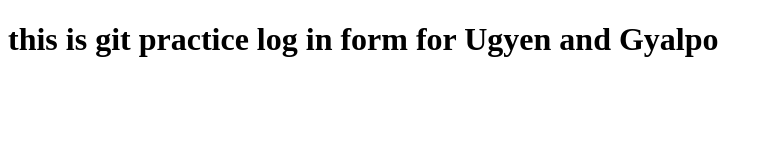
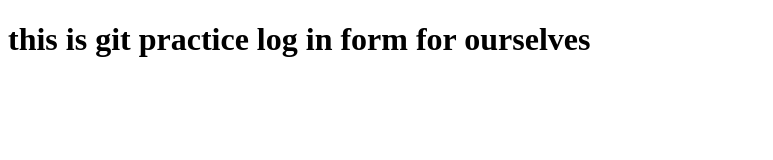
Before and after one commit to PemaGyalpo97/GitTutorial, a plain HTML site: page index.html in a window 1280 px wide. Shown: the whole page, without its empty margins (0-773 px from the left). Drawn offline with Linux system fonts and the light colour scheme.

Commit message:
Update index.html

```diff
--- a/index.html
+++ b/index.html
@@ -3,7 +3,7 @@
 <html>
 
 	<h1>this is git practice
-log in form for Ugyen and Gyalpo</h1>
+log in form for ourselves</h1>
 
 
 </html>
```
